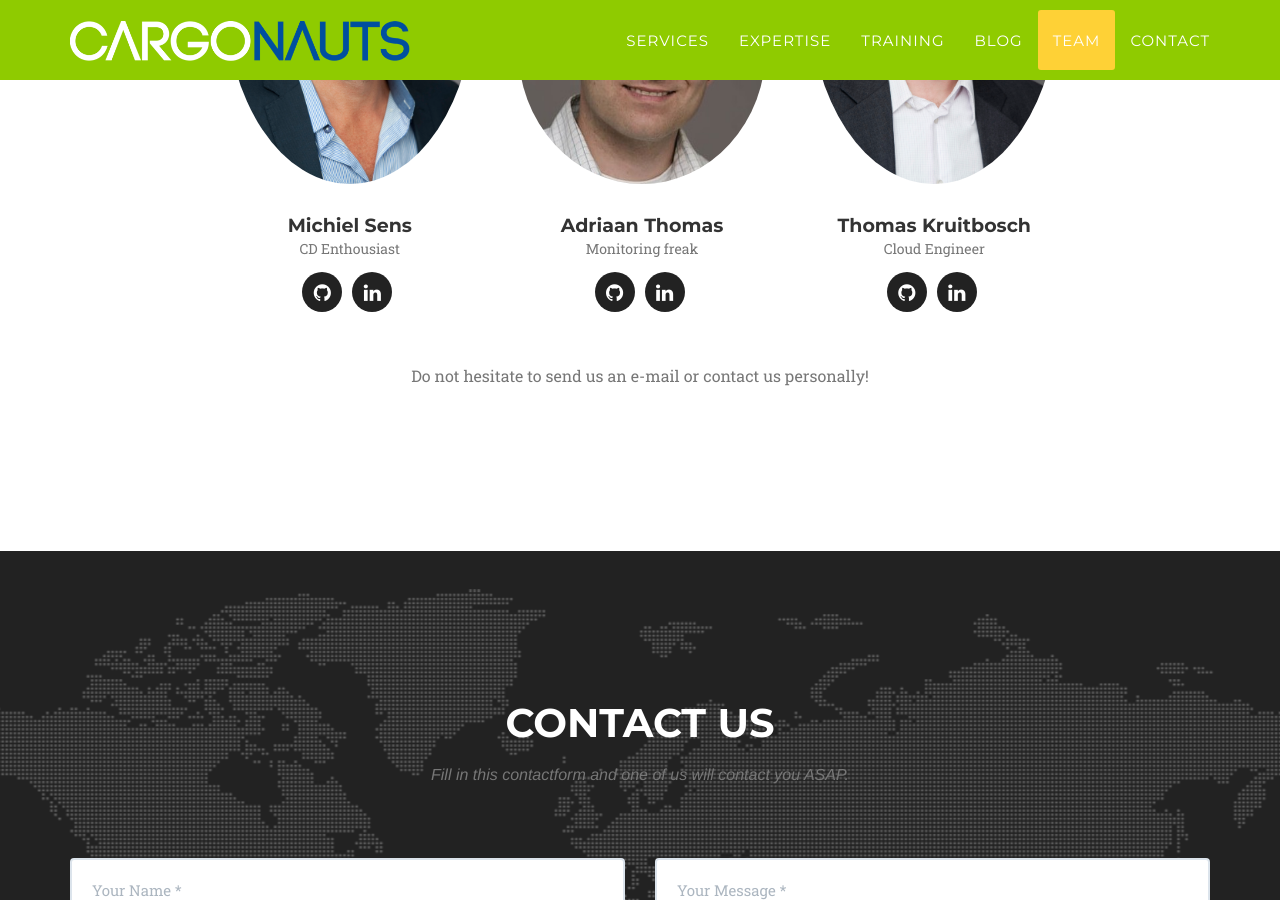
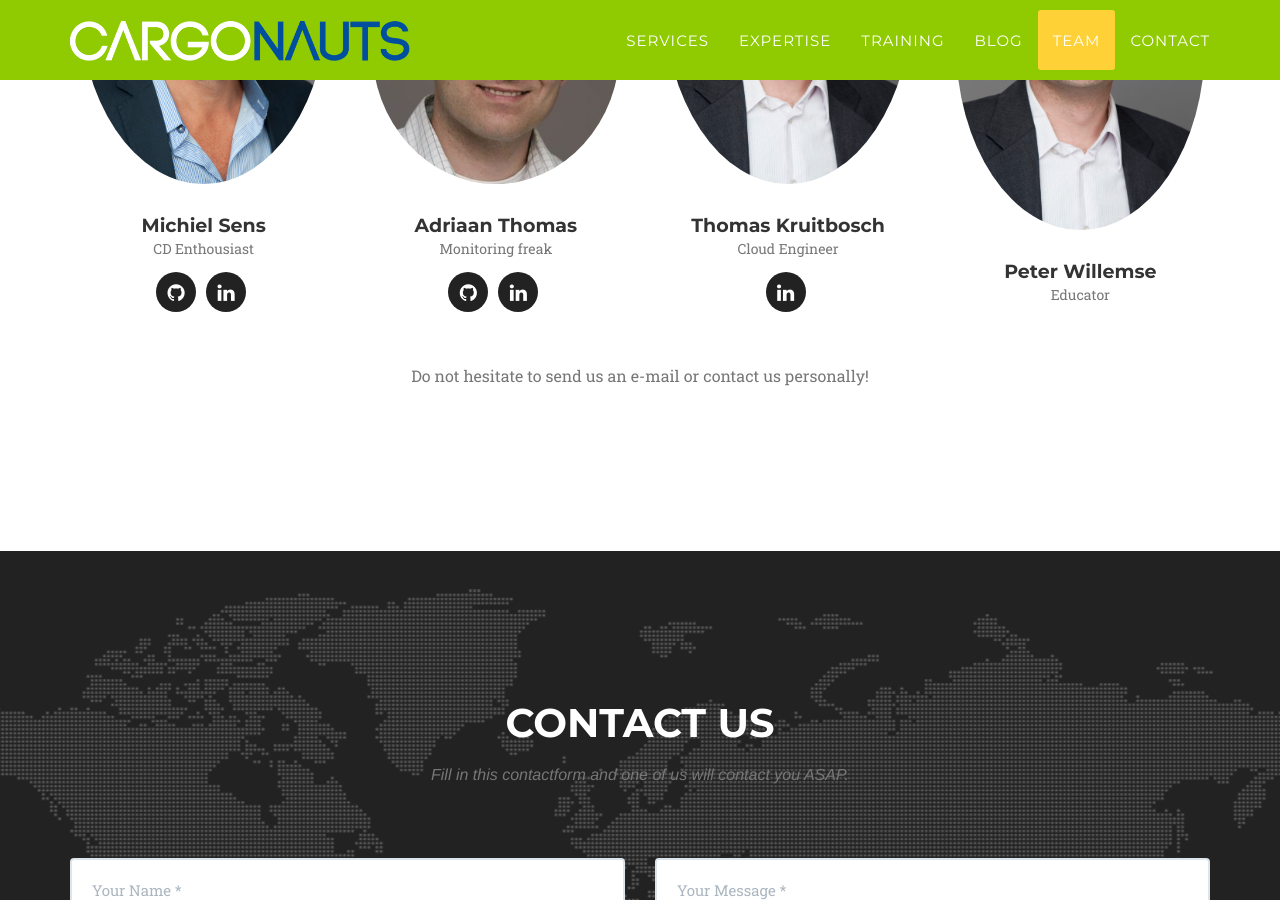
Before and after one commit to devopsautomators/devopsautomators.github.io, a Jekyll site: the page built from index.html, in a window 1280 px wide and 900 px high, scrolled down 4907 px. Built offline with Jekyll 4.4.1, drawn with Linux system fonts in a browser that asks for light colours; some web fonts are replaced.

Commit message:
updated team photos and text

```diff
--- a/_config.yml
+++ b/_config.yml
@@ -38,10 +38,12 @@ people:
   pic: 3
   tagline: Cloud Engineer
   social:
-    - title: github
-      url: http://github.com/amochtar
     - title: linkedin
       url: https://nl.linkedin.com/pub/thomas-kruitbosch/0/498/386
+
+- name: Peter Willemse
+  pic: 4
+  tagline: Educator
 
 # Social networks usernames (many more available: google-plus, flickr, dribbble, pinterest, instagram, tumblr, linkedin, etc.)
 social:
```
